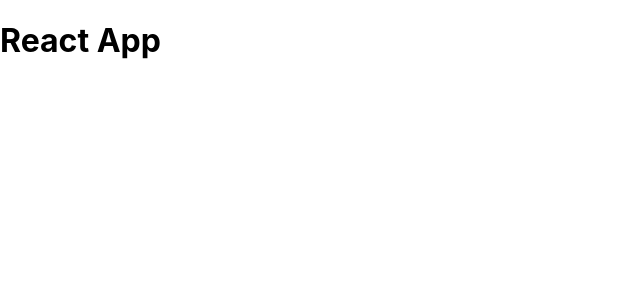
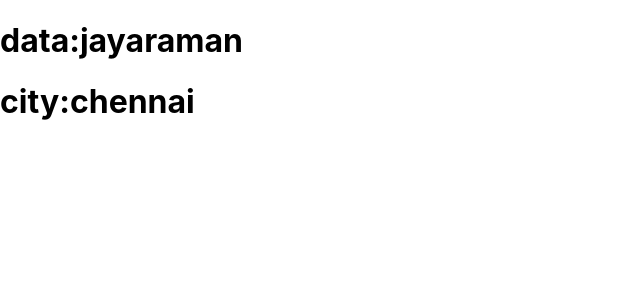
Before and after one commit to Sabareesan18/sabareesan, a React (Create React App) app in the folder myapp/: page / in a window 1280 px wide. Shown: the top 300 px of the page, without its empty margins (0-640 px from the left). Built offline with nearby package versions, Linux system fonts and the light colour scheme.

Commit message:
this is first time

```diff
--- a/myapp/src/App.js
+++ b/myapp/src/App.js
@@ -1,4 +1,25 @@
-import {useEffect} from 'react'
+import {useState,useEffect}from 'react'
+function App()
+{
+const[city,SetCity]=useState("karur")
+useEffect (()=>{
+  setTimeout(()=>{
+  document.title="jayaraman"
+  SetCity("chennai")
+},3000)
+})
+
+  return(
+    <>
+    <h1>data:{document.title}</h1>
+    <h1>city:{city}</h1>
+
+
+    </>
+  )
+}
+export default App
+/*import {useEffect} from 'react'
 function App()
 {
 useEffect(()=>{
```
